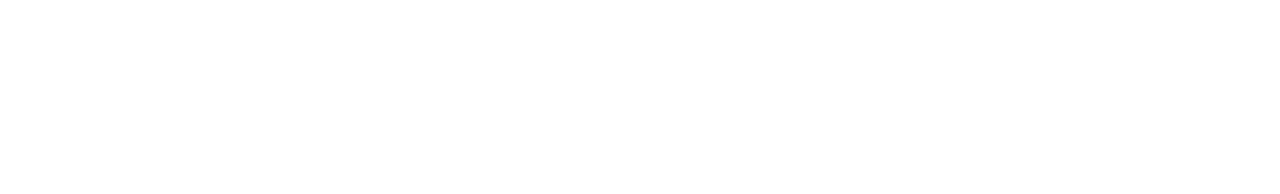
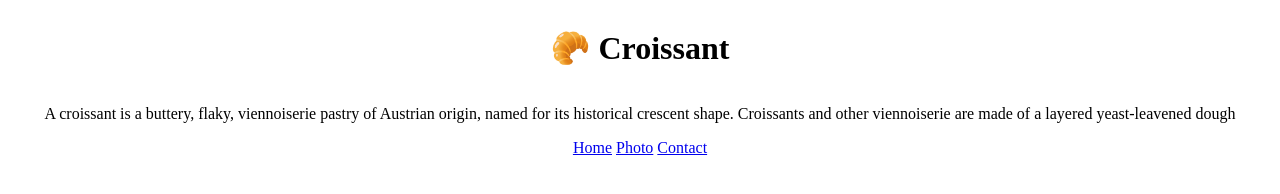
Before and after one commit to mrynp/croissant, a plain HTML site: page index.html in a window 1280 px wide. Drawn offline with Linux system fonts and the light colour scheme.

Commit message:
Add content and image in html

```diff
--- a/index.html
+++ b/index.html
@@ -3,8 +3,29 @@
   <head>
     <meta charset="UTF-8" />
     <meta name="viewport" content="width=device-width, initial-scale=1.0" />
+    <link rel="preconnect" href="https://fonts.googleapis.com" />
+    <link rel="preconnect" href="https://fonts.gstatic.com" crossorigin />
+    <link
+      href="https://fonts.googleapis.com/css2?family=Lora:ital,wght@0,400..700;1,400..700&display=swap"
+      rel="stylesheet"
+    />
+    <link rel="stylesheet" href="src/style.css" />
     <title>The best croissant in New York - Croissant.com</title>
     <meta name="description" content="Taste the best croissant in town" />
   </head>
-  <body></body>
+  <body>
+    <div class="main-container">
+      <h1>🥐 Croissant</h1>
+      <p>
+        A croissant is a buttery, flaky, viennoiserie pastry of Austrian origin,
+        named for its historical crescent shape. Croissants and other
+        viennoiserie are made of a layered yeast-leavened dough
+      </p>
+      <div class="links">
+        <a href="index.html">Home</a>
+        <a href="photo.html">Photo</a>
+        <a href="contact.html">Contact</a>
+      </div>
+    </div>
+  </body>
 </html>
--- /dev/null
+++ b/src/style.css
@@ -0,0 +1,12 @@
+:root {
+  --primary-color: #e14a34;
+  --secondary-color: #ece7db;
+}
+
+.main-container {
+  display: flex;
+
+  flex-direction: column;
+  justify-content: center;
+  align-items: center;
+}
```
Also changed, not shown: contact.html (+16 -1 lines), photo.html (+13 -1 lines), croissant.jpg (added).
